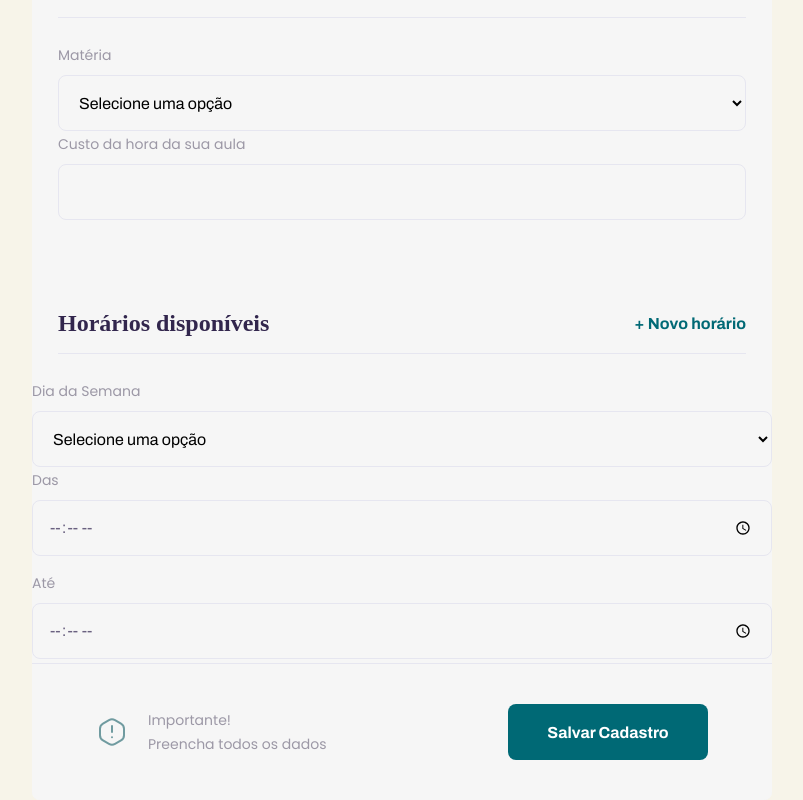
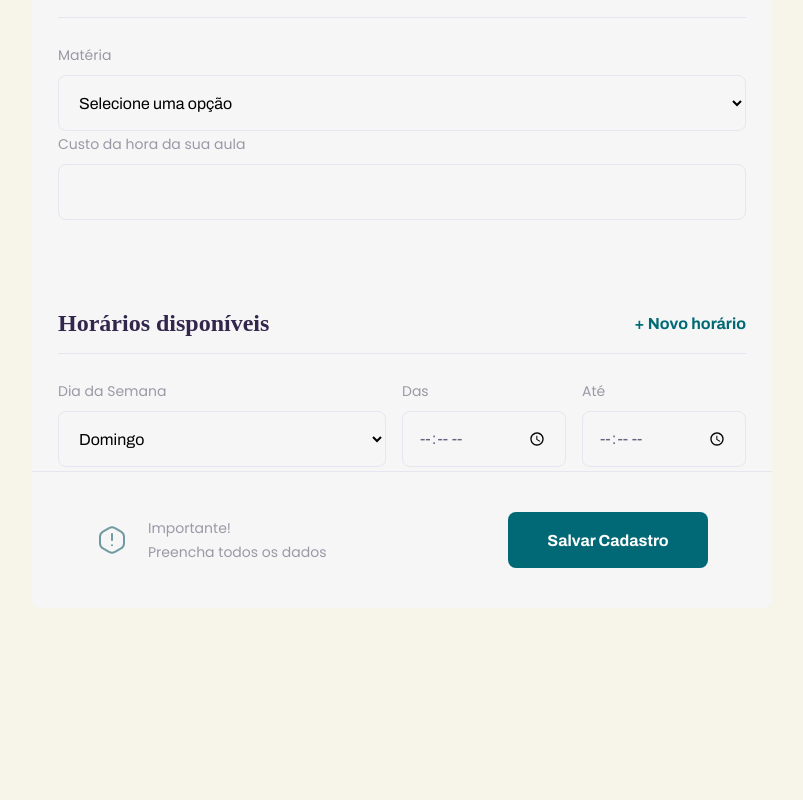
Before and after one commit to teodoro-j/projeto_elementary_web, a React (Create React App) app: page /give-classes in a window 1280 px wide. Shown: the part 1017-1817 px from the top of the page, without its empty margins (238-1041 px from the left). After the commit the page ends 1625 px from the top, so only its background shows below. Built offline with nearby package versions, Linux system fonts and the light colour scheme.

Commit message:
adicionado rotasq conexao

```diff
--- a/package.json
+++ b/package.json
@@ -9,6 +9,7 @@
     "@types/jest": "^24.0.0",
     "@types/node": "^12.0.0",
     "@types/react-dom": "^16.9.0",
+    "axios": "^0.19.2",
     "react": "^16.13.1",
     "react-dom": "^16.13.1",
     "react-router-dom": "^5.2.0",
--- a/src/components/Select/index.tsx
+++ b/src/components/Select/index.tsx
@@ -15,8 +15,8 @@ const Select: React.FC<SelectProps> = ({ label, name, options, ...rest}) => {
     return(
         <div className="select-block">
             <label htmlFor={name}>{label}</label>
-            <select id={name} {...rest}>
-                <option value=""  disabled selected hidden>Selecione uma opção</option>
+            <select value="" id={name} {...rest}>
+                <option value=""  disabled hidden>Selecione uma opção</option>
                 {options.map(option => {
                     return <option key={option.value} value={option.value}>{option.label}</option>
                 })}
--- a/src/pages/Landing/index.tsx
+++ b/src/pages/Landing/index.tsx
@@ -1,4 +1,4 @@
-import React from 'react';
+import React, { useState, useEffect } from 'react';
 import { Link } from 'react-router-dom';
 
 import LogoImg from '../../assets/images/LogoTeste.svg';
@@ -9,8 +9,19 @@ import giveClassesIcon from '../../assets/images/icons/give-classes.svg';
 import heart from '../../assets/images/icons/heart.svg';
 
 import './styles.css';
+import api from '../../services/api';
 
 function Landing() {
+    const [totalConnections, setConnections] = useState(0);
+
+    useEffect(() => {
+        api.get(`connections`).then(response => {
+            const {total} = response.data;
+
+            setConnections(total);
+        })
+    }, []);
+
     return (
         <div id="page-landing">
             <div id="page-landing-content" className="container">
@@ -38,7 +49,7 @@ function Landing() {
                 </div>
 
                 <span className="total-connections">
-                    Total de 200 conexões já realizadas
+                    Total de {totalConnections} conexões já realizadas
                     <img src={heart} alt="coração"/>
                 </span>
             </div>
--- a/src/pages/TeacherForm/index.tsx
+++ b/src/pages/TeacherForm/index.tsx
@@ -1,4 +1,4 @@
-import React from 'react';
+import React, { useState, FormEvent } from 'react';
 import PageHeader from '../../components/PageHeader';
 import Input from '../../components/Input';
 import Textarea from '../../components/Textarea';
@@ -6,9 +6,59 @@ import Select from '../../components/Select';
 
 import warningIcon from '../../assets/images/icons/warning.svg'
 
+import api from '../../services/api';
+
 import './styles.css';
 
 function TeacherForm() {
+    const [name, setName] = useState('');
+    const [avatar, setAvatar] = useState('');
+    const [whatsapp, setWhatsapp] = useState('');
+    const [bio, setBio] = useState('');
+
+    const [subject, setSubject] = useState('');
+    const [cost, setCost] = useState('');
+
+    const [scheduleItems, setScheduleItems] = useState([
+        { week_day: 0, from: '', to: '' }
+    ]);
+
+    function addNewScheduleItem() {
+        setScheduleItems([
+            ...scheduleItems,
+            { week_day: 0, from: '', to: '' }
+        ]);
+    }
+
+    function setScheduleItemValue(position: number, field: string, value: string) {
+        const updateScheduleItems = scheduleItems.map((scheduleItem, index) => {
+            if(index === position){
+                return { ...scheduleItem, [field]: value}
+            }
+
+            return scheduleItem;
+        });
+        setScheduleItems(updateScheduleItems);
+    }
+
+    function handleCreateClass(e: FormEvent) {
+        e.preventDefault();
+
+        api.post('classes', {
+            name,
+            avatar,
+            whatsapp,
+            bio,
+            subject,
+            cost: Number(cost),
+            schedule: scheduleItems
+        }).then(() => {
+            alert('Cadastro realizado com Sucesso!!');
+        }).catch(() => {
+            alert('Erro no cadastro!');
+        })
+    }
+
     return (
         <div id="page-teacher-form" className="container" >
 
@@ -19,13 +69,34 @@ function TeacherForm() {
             />
 
             <main>
+                <form onSubmit={handleCreateClass}>
                     <fieldset>
                         <legend>Seus dados</legend>
 
-                    <Input name="name" label="Nome completo" />
-                    <Input name="avatar" label="Avatar" />
-                    <Input name="whatsapp" label="WhatsApp" />
-                    <Textarea name="bio" label="Biografia" />
+                        <Input
+                            name="name"
+                            label="Nome completo"
+                            value={name}
+                            onChange={(e) => { setName(e.target.value) }}
+                        />
+                        <Input
+                            name="avatar"
+                            label="Avatar"
+                            value={avatar}
+                            onChange={(e) => { setAvatar(e.target.value) }}
+                        />
+                        <Input
+                            name="whatsapp"
+                            label="WhatsApp"
+                            value={whatsapp}
+                            onChange={(e) => { setWhatsapp(e.target.value) }}
+                        />
+                        <Textarea
+                            name="bio"
+                            label="Biografia"
+                            value={bio}
+                            onChange={(e) => { setBio(e.target.value) }}
+                        />
                     </fieldset>
 
                     <fieldset>
@@ -34,6 +105,8 @@ function TeacherForm() {
                         <Select
                             name="subject"
                             label="Matéria"
+                            value={subject}
+                            onChange={(e) => { setSubject(e.target.value) }}
                             options={[
                                 { value: 'Banco de Dados', label: 'Banco de Dados' },
                                 { value: 'Back-end', label: 'Back-end' },
@@ -44,21 +117,29 @@ function TeacherForm() {
                                 { value: 'Sistemas Operacionais', label: 'Sistemas Operacionais' },
                             ]}
                         />
-                    <Input name="cost" label="Custo da hora da sua aula" />
+                        <Input
+                            name="cost"
+                            label="Custo da hora da sua aula"
+                            value={cost}
+                            onChange={(e) => { setCost(e.target.value) }}
+                        />
                     </fieldset>
 
                     <fieldset>
                         <legend>Horários disponíveis
-                   <button type="button">
+                   <button type="button" onClick={addNewScheduleItem}>
                                 + Novo horário
                    </button>
                         </legend>
-                </fieldset>
 
-                <div className="schedule-item">
+                        {scheduleItems.map((scheduleItem, index) => {
+                            return (
+                                <div key={scheduleItem.week_day} className="schedule-item">
                                     <Select
                                         name="week_day"
                                         label="Dia da Semana"
+                                        value={scheduleItem.week_day}
+                                        onChange={e => setScheduleItemValue(index, 'week_day', e.target.value)}
                                         options={[
                                             { value: '0', label: 'Domingo' },
                                             { value: '1', label: 'Segunda-feira' },
@@ -69,20 +150,35 @@ function TeacherForm() {
                                             { value: '6', label: 'Sábado' },
                                         ]}
                                     />
-                    <Input name="from" label="Das" type="time"></Input>
-                    <Input name="to" label="Até" type="time"></Input>
+                                    <Input
+                                    name="from"
+                                    label="Das"
+                                    type="time"
+                                    value={scheduleItem.from}
+                                    onChange={e => setScheduleItemValue(index, 'from', e.target.value)}
+                                    />
+                                    <Input
+                                    name="to"
+                                    label="Até"
+                                    type="time"
+                                    value={scheduleItem.to}
+                                    onChange={e => setScheduleItemValue(index, 'to', e.target.value)}
+                                    />
                                 </div>
-
+                            )
+                        })}
+                    </fieldset>
                     <footer>
                         <p>
                             <img src={warningIcon} alt="Aviso Importante" />
                        Importante! < br />
                        Preencha todos os dados
                    </p>
-                    <button type="button">
+                        <button type="submit">
                             Salvar Cadastro
                    </button>
                     </footer>
+                </form>
             </main>
         </div>
     )
--- a/src/pages/TeacherForm/styles.css
+++ b/src/pages/TeacherForm/styles.css
@@ -114,13 +114,13 @@
         padding: 0 6.4rem;
     }
 
-    #page-teacher-form mains .schedule-item {
+    #page-teacher-form main .schedule-item {
         display: grid;
         grid-template-columns: 2fr 1fr 1fr;
         column-gap: 1.6rem;
     }
 
-    #page-teacher-form mains .schedule-item .input-block {
+    #page-teacher-form main .schedule-item .input-block {
         margin-top: 0 !important;
     }
 
--- /dev/null
+++ b/src/services/api.ts
@@ -0,0 +1,7 @@
+import axios from 'axios';
+
+const api = axios.create({
+    baseURL: 'http://localhost:3333',
+});
+
+export default api;
```
Also changed, not shown: 1 other file (tests, documents, lock files or other folders). Lines whose indentation alone changed are shown as unchanged.
